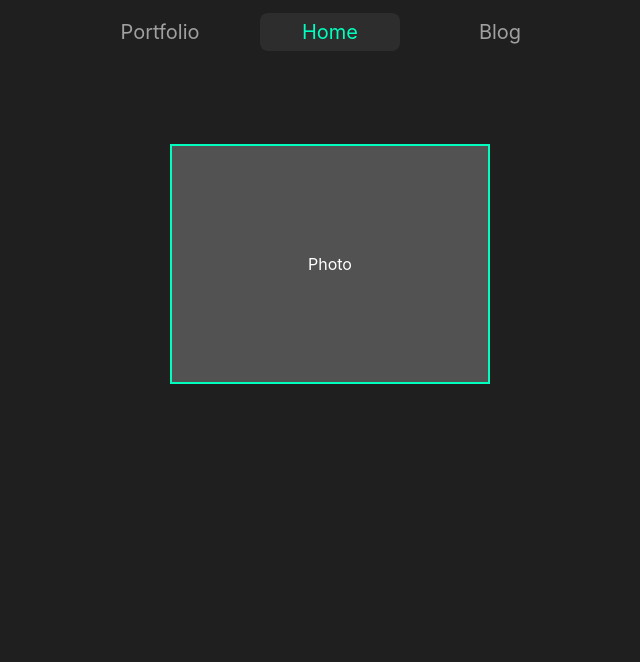
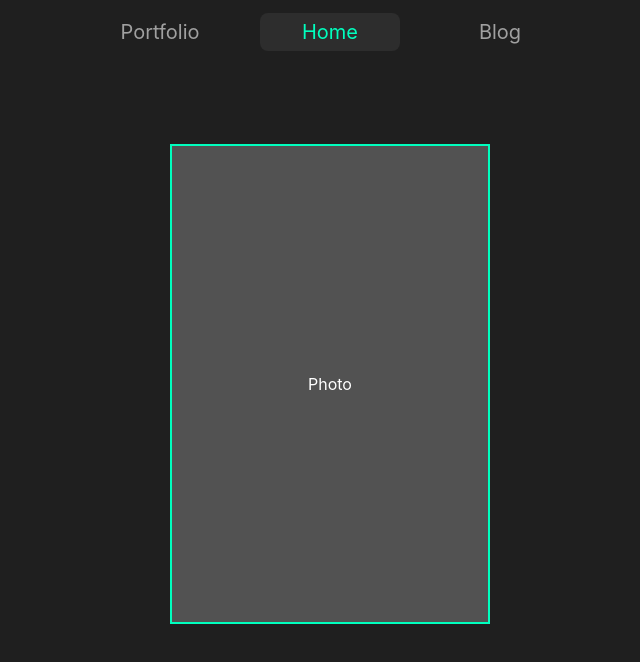
Before and after one commit to monov/monov-web, a React (Vite) app: page / in a window 1280 px wide. Shown: the top 662 px of the page, without its empty margins (310-950 px from the left). Built offline with nearby package versions, Linux system fonts and the light colour scheme.

Commit message:
animations and stuff

```diff
--- a/src/pages/Home.css
+++ b/src/pages/Home.css
@@ -5,7 +5,7 @@
 
 .home-pfp{
   margin-top: 5rem;
-  height: 30dvh;
+  height: 30rem;
   width: 20rem;
   background: rgb(82, 82, 82);
   display: flex;
```
